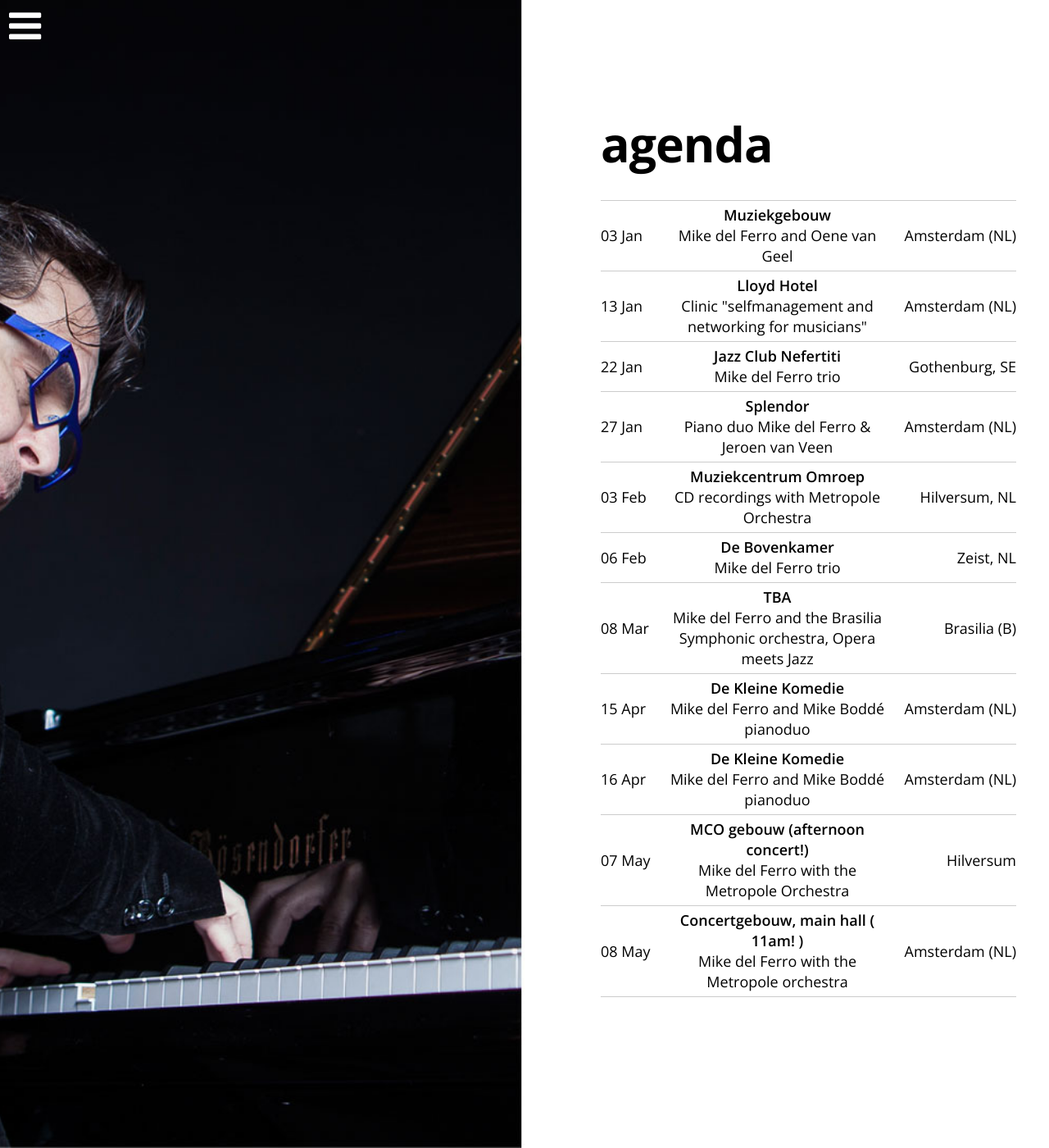
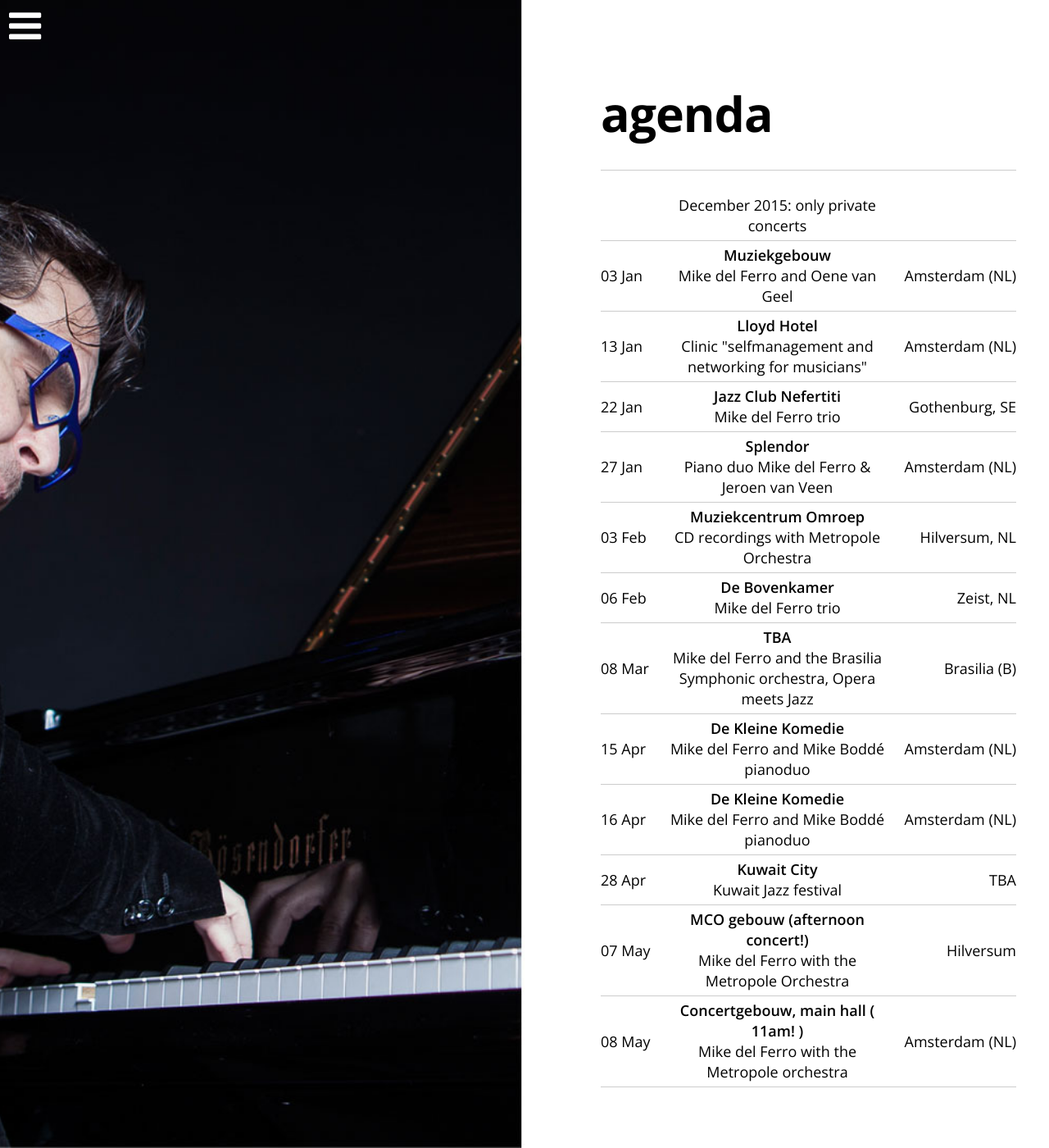
Before and after one commit to mikedelferro/website, a Jekyll site: the page built from agenda.html, in a window 1280 px wide and 1400 px high. Shown: the whole window at 82% size. Built offline with Jekyll 4.4.1, drawn with Linux system fonts in a browser that asks for light colours; nearby versions of some CDN libraries.

Commit message:
Updated '_config.yml' via CloudCannon

```diff
--- a/_config.yml
+++ b/_config.yml
@@ -1,4 +1,9 @@
 gigs:
+  - title: 'December 2015: only private concerts'
+    date: ''
+    location: ''
+    venue: ''
+    url: ''
   - title: Mike del Ferro and Oene van Geel
     date: 2016-01-03T14:00:00.000Z
     location: Amsterdam (NL)
@@ -44,6 +49,11 @@ gigs:
     location: Amsterdam (NL)
     venue: De Kleine Komedie
     url: www.dekleinekomedie.nl
+  - title: Kuwait Jazz festival
+    date: 2016-04-28T20:00:00.000Z
+    location: TBA
+    venue: Kuwait City
+    url: ''
   - title: Mike del Ferro with the Metropole Orchestra
     date: 2016-05-07T15:00:00.000Z
     location: Hilversum
```
